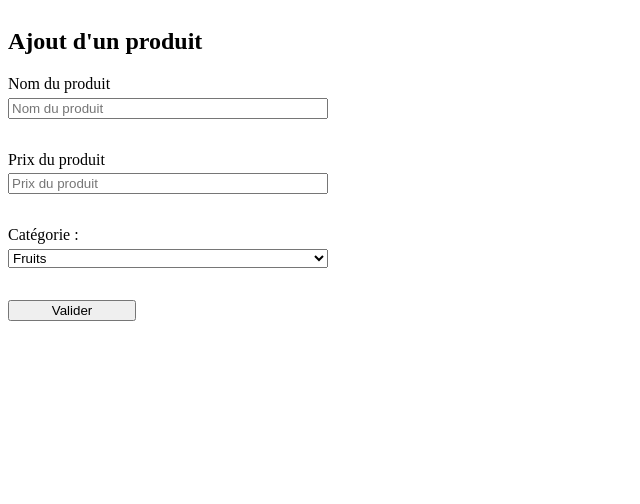
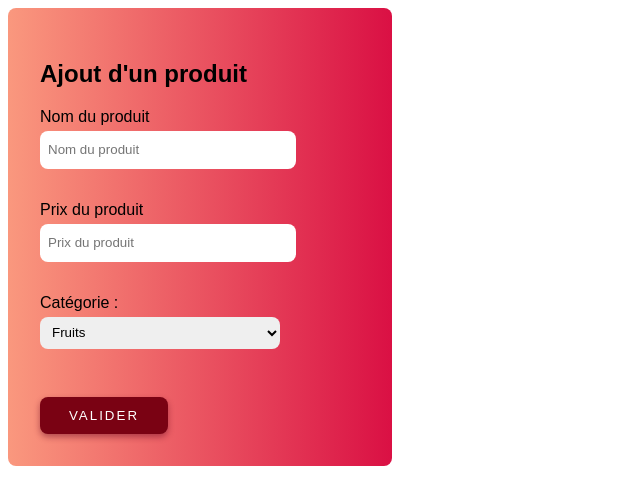
Before and after one commit to bilitisj/client_api, a plain HTML site: page new_produit.html in a window 1280 px wide. Shown: the whole page, without its empty margins (0-640 px from the left). Drawn offline with Linux system fonts and the light colour scheme.

Commit message:
style du formulaire

```diff
--- a/new_produit.html
+++ b/new_produit.html
@@ -6,51 +6,82 @@
             <meta name="viewport" content="width=device-width, initial-scale=1.0">
             <title>Document</title>
             <style>
-                form {
+                body {
+                    font-family: sans-serif;
+                }
+                .form-produit {
                     display: grid;
                     width: 20rem;
+                    padding: 2rem;
+                    background:linear-gradient(90deg, rgba(250,152,126,1) 0%, rgba(218,16,68,1) 100%);
+                    border-radius: .5rem;
                 }
-                input, select {
+                input {
                     margin-bottom: 2rem;
+                    height: 2rem;
+                    width: 15rem;
+                    appearance: none;
+                    border: none;
+                    border-radius: .5rem;
+                    padding: .2rem .5rem;
+                }
+                .form-produit_cat {
+                    margin-bottom: 2rem;
+                    height: 2rem;
+                    width: 15rem;
+                    border: none;
+                    border-radius: .5rem;
+                    padding: .2rem .5rem;
                 }
                 label {
                     margin-bottom: .3rem;
                 }
 
-                button{
+                .form-produit_btn{
                     width: 8rem;
+                    border: none;
+                    border-radius: .5rem;
+                    margin-top: 1rem;
+                    padding: .7rem 1rem;
+                    background: #7a0213;
+                    box-shadow: 0px 3px 6px 0px #6d0b237d;
+                    color: white;
+                    text-transform: uppercase;
+                    letter-spacing: 2px;
                 }
             </style>
         </head>
         <body>
-            <form action="" class="new-produit">
+            <form action="" class="form-produit">
                 <h2>Ajout d'un produit</h2>
 
                 <label for="">Nom du produit</label>
-                <input type="text" class="nom_produit" placeholder="Nom du produit" >
+                <input type="text" class="form-produit_nom" placeholder="Nom du produit" >
 
                 <label for="">Prix du produit</label>
-                <input type="text" class="prix_produit" placeholder="Prix du produit" >
+                <input type="text" class="form-produit_prix" placeholder="Prix du produit" >
 
                 <label for="">Catégorie :</label>
-                <select name="id_categorie" class="id_categorie">
+                <select name="id_categorie" class="form-produit_cat">
                     <option value="1">Fruits</option>
                     <option value="2">Légumes</option>
                     <option value="3">Conserves</option>
                     <option value="4">Boissons</option>
                 </select>
 
-                <button class="btn">Valider</button>
+                <button class="form-produit_btn">Valider</button>
             </form>
         </body>
         <script>
-            const formAddProd = document.querySelector('.new-produit')
+            // VARIABLES
+            const formAddProd = document.querySelector('.form-produit')
             const urlApi = 'http://localhost:8888/api_php/'
-            const nomProduit = document.querySelector('.nom_produit')
-            const prixProduit = document.querySelector('.prix_produit')
-            const catProduit = document.querySelector('.id_categorie')
-            const button = document.querySelector('.btn')
+            const nomProduit = document.querySelector('.form-produit_nom')
+            const prixProduit = document.querySelector('.form-produit_prix')
+            const catProduit = document.querySelector('.form-produit_cat')
+            const button = document.querySelector('.form-produit_btn')
 
+            // Ajouter un produit
             formAddProd.addEventListener('submit', (e) => {
                 e.preventDefault()
                 fetch(urlApi+ 'produits', {
@@ -71,5 +102,8 @@
                 .catch(error => console.log(error))
             })
 
+            // Liste catégorie DYNAMIQUE
+
+
         </script>
     </html>
```
